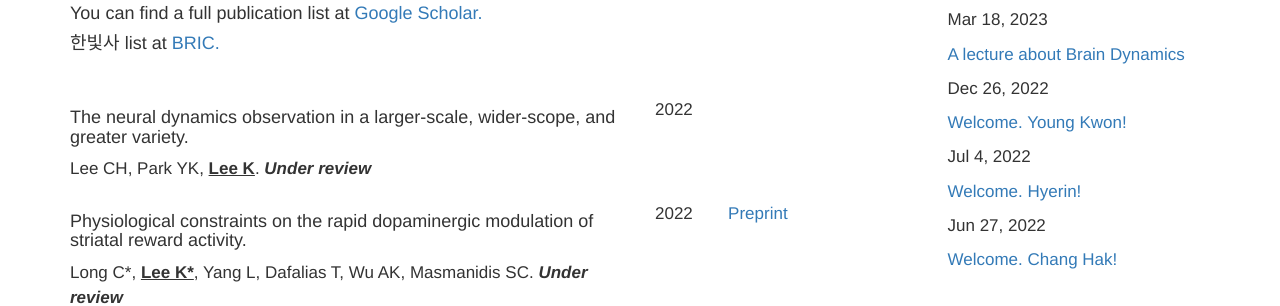
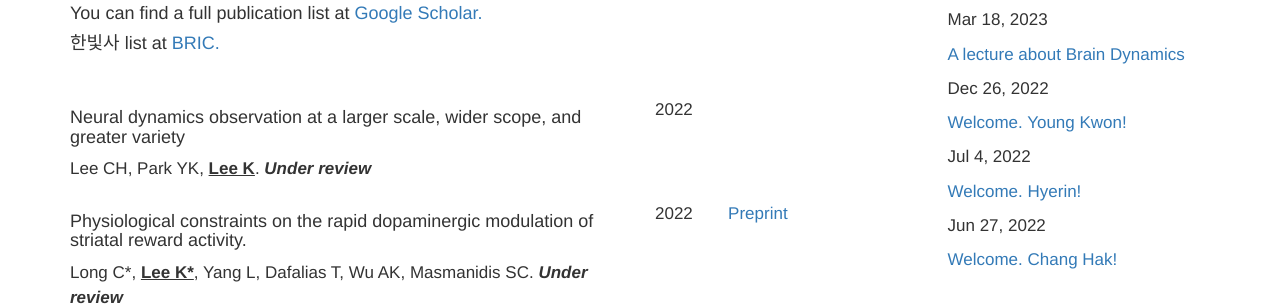
Before and after one commit to kleelab/kleelab.github.io, a Jekyll site: the page built from publications.html, in a window 1280 px wide and 900 px high. Shown: the part 152-458 px from the top of the window. Built offline with Jekyll 4.4.1, drawn with Linux system fonts in a browser that asks for light colours; nearby versions of some CDN libraries; a style sheet for code colours, icons or effects is not loaded.

Commit message:
Update publications.yml

```diff
--- a/_data/publications.yml
+++ b/_data/publications.yml
@@ -1,7 +1,7 @@
 ---
 
 - title: >
-    The neural dynamics observation in a larger-scale, wider-scope, and greater variety.
+    Neural dynamics observation at a larger scale, wider scope, and greater variety
   author: >
     Lee CH, Park YK, <b><u>Lee K</u></b>. <b><I>Under review</I></b>
   image:
```
